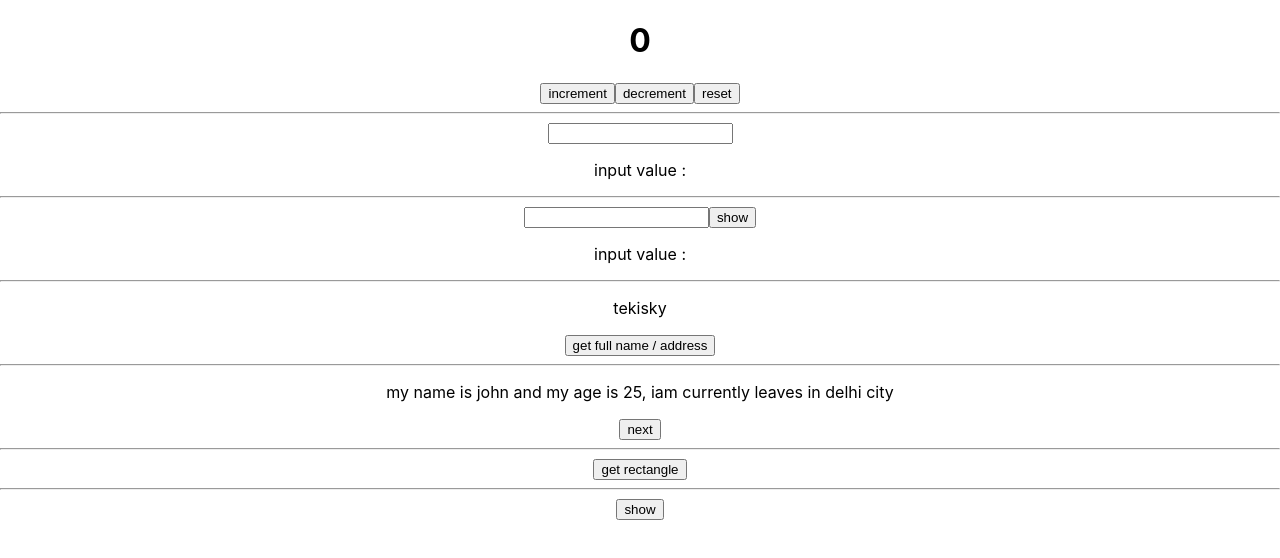
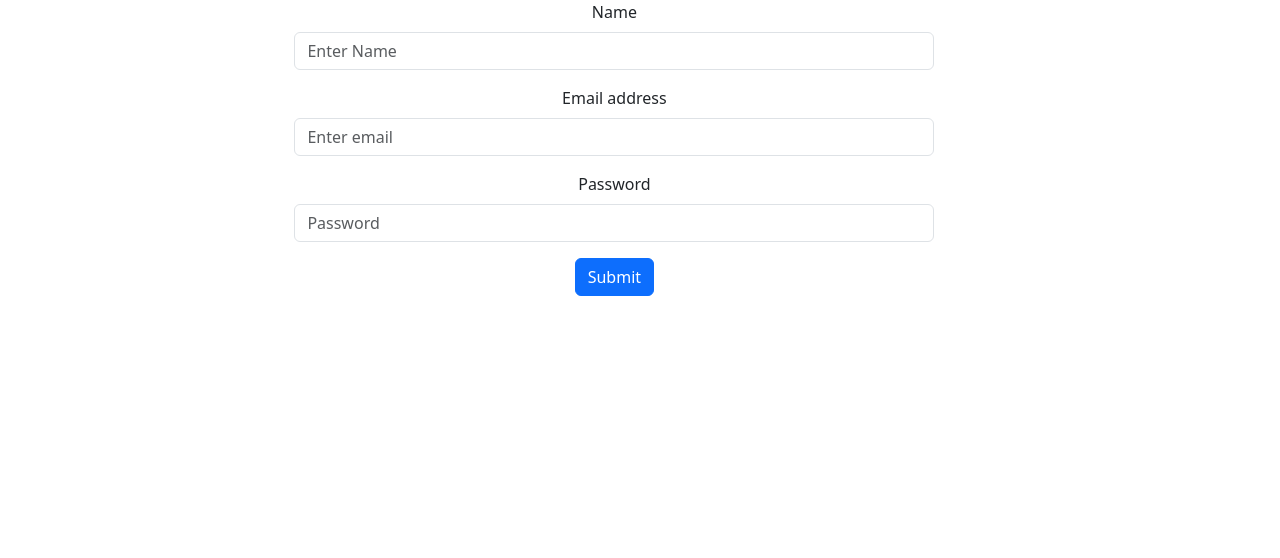
Before and after one commit to mzhr516/juneBatch-react-hooks, a React (Create React App) app: page / in a window 1280 px wide. Shown: the top 558 px of the page. Built offline with nearby package versions, Linux system fonts and the light colour scheme.

Commit message:
basic form validation

```diff
--- a/package.json
+++ b/package.json
@@ -6,7 +6,9 @@
     "@testing-library/jest-dom": "^5.16.5",
     "@testing-library/react": "^13.4.0",
     "@testing-library/user-event": "^13.5.0",
+    "bootstrap": "^5.3.0",
     "react": "^18.2.0",
+    "react-bootstrap": "^2.8.0",
     "react-dom": "^18.2.0",
     "react-scripts": "5.0.1",
     "web-vitals": "^2.1.4"
--- a/src/App.css
+++ b/src/App.css
@@ -36,3 +36,7 @@
     transform: rotate(360deg);
   }
 }
+.formValidation{
+  width: 50%;
+  margin-left: 23%;
+}
--- a/src/App.js
+++ b/src/App.js
@@ -1,5 +1,6 @@
 import logo from "./logo.svg";
 import "./App.css";
+import 'bootstrap/dist/css/bootstrap.min.css';
 import Counter from "./components/useStateHook/counter";
 import { Example2 } from "./components/useStateHook/Example2";
 import { Example3 } from "./components/useStateHook/Example3";
@@ -7,11 +8,12 @@ import { Example4 } from "./components/useStateHook/Example4";
 import { Example5 } from "./components/useStateHook/Example5";
 import { Example6 } from "./components/useStateHook/Example6";
 import { Example7 } from "./components/useStateHook/Example7";
+import { FormValidation } from "./components/useStateHook/FormValidation";
 
 function App() {
   return (
     <div className="App">
-      <Counter />
+      {/* <Counter />
       <hr />
       <Example2 />
       <hr />
@@ -24,6 +26,10 @@ function App() {
       <Example6 />
       <hr />
       <Example7 />
+      <hr /> */}
+     <div className="formValidation">
+     <FormValidation />
+     </div>
     </div>
   );
 }
--- a/src/components/useStateHook/Example7.js
+++ b/src/components/useStateHook/Example7.js
@@ -1,21 +1,19 @@
 import React, { useState } from "react";
 
 export const Example7 = () => {
-  const [isShow, setIsShow] = useState(false);
+  const [isshow, setIsShow] = useState(false);
   const handleClick = () => {
-    // if (isShow ) {
-    //   setIsShow(false);
-    // } else {
-    //   setIsShow(true);
-    // }
-
-    setIsShow((prev) => (prev ? false : true));
+    if (isshow === true) {
+      setIsShow(false);
+    } else {
+      setIsShow(true);
+    }
   };
 
   return (
     <>
       <div>
-        {isShow && (
+        {isshow && (
           <div
             style={{
               width: "150px",
@@ -28,7 +26,7 @@ export const Example7 = () => {
           />
         )}
 
-        <button onClick={handleClick}>{isShow ? "hide" : "show"}</button>
+        <button onClick={handleClick}>{isshow ? "hide" : "show"}</button>
       </div>
     </>
   );
--- /dev/null
+++ b/src/components/useStateHook/FormValidation.js
@@ -0,0 +1,99 @@
+import React, { useState } from "react";
+import { Form, Button } from "react-bootstrap";
+
+export const FormValidation = () => {
+  const [name, setName] = useState("");
+  const [nameError, setNameError] = useState("");
+
+  const [email, setEmail] = useState("");
+  const [emailError, setEmailError] = useState("");
+
+  const [password, setPassword] = useState("");
+  const [passError, setPassError] = useState("");
+
+  const handleOnNameChange = (event) => {
+    setName(event.target.value);
+  };
+
+  const handleOnEmailChange = (e) => {
+    setEmail(e.target.value);
+  };
+
+  const handleOnPassChange = (e) => {
+    setPassword(e.target.value);
+  };
+
+  const submit = (event) => {
+    event.preventDefault();
+    if (name.length === 0) {
+      setNameError("this field is required");
+    } else if (name.length > 10) {
+      setNameError("maximum length will be 10 characters only");
+    } else {
+      setNameError("");
+    }
+
+    if (email.length === 0) {
+      setEmailError("this field is required");
+    } else {
+      setEmailError("");
+    }
+
+    if (password.length === 0) {
+      setPassError("this field is required");
+    } else {
+      setPassError("");
+    }
+  };
+  return (
+    <div>
+      <Form onSubmit={submit}>
+        <Form.Group className="mb-3" controlId="formBasicEmail">
+          <Form.Label>Name</Form.Label>
+          <Form.Control
+            type="text"
+            placeholder="Enter Name"
+            onChange={handleOnNameChange}
+          />
+          <p style={{ color: "red" }}>{nameError}</p>
+        </Form.Group>
+
+        <Form.Group className="mb-3" controlId="formBasicEmail">
+          <Form.Label>Email address</Form.Label>
+          <Form.Control
+            type="text"
+            placeholder="Enter email"
+            onChange={handleOnEmailChange}
+          />
+          <p style={{ color: "red" }}>{emailError}</p>
+        </Form.Group>
+
+        <Form.Group className="mb-3" controlId="formBasicPassword">
+          <Form.Label>Password</Form.Label>
+          <Form.Control
+            type="password"
+            placeholder="Password"
+            onChange={handleOnPassChange}
+          />
+          <p style={{ color: "red" }}>{passError}</p>
+        </Form.Group>
+
+        <Button variant="primary" type="submit">
+          Submit
+        </Button>
+      </Form>
+    </div>
+  );
+};
+
+{
+  /* <Form.Group className="mb-3" controlId="formBasicEmail">
+          <Form.Label>Email address</Form.Label>
+          <Form.Control type="email" placeholder="Enter email" />
+        </Form.Group>
+
+        <Form.Group className="mb-3" controlId="formBasicPassword">
+          <Form.Label>Password</Form.Label>
+          <Form.Control type="password" placeholder="Password" />
+        </Form.Group> */
+}
```
Also changed, not shown: 1 other file (tests, documents, lock files or other folders).
